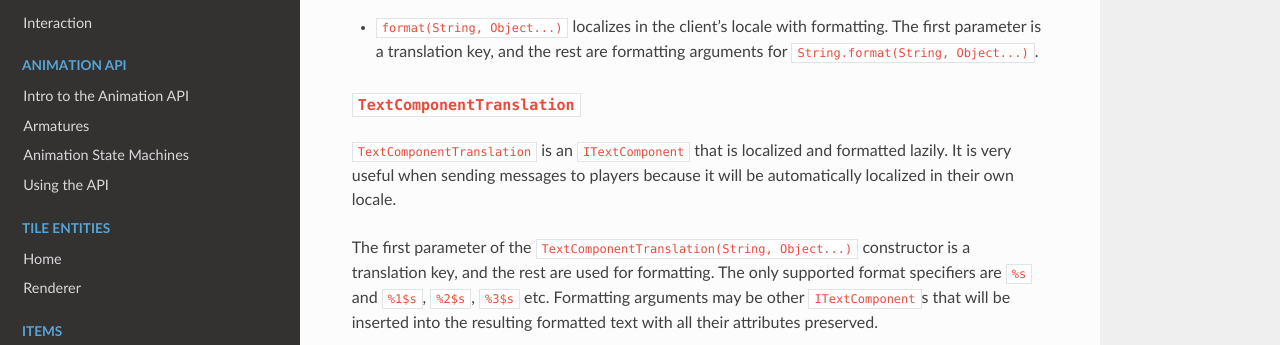
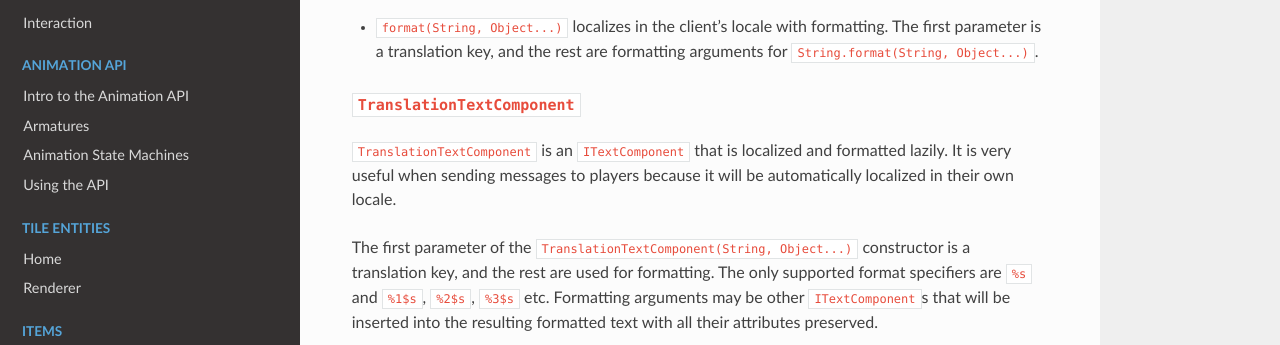
Before and after one commit to MinecraftForge/Documentation, an MkDocs documentation site: the page built from docs/concepts/internationalization.md, in a window 1280 px wide and 900 px high, scrolled down 1443 px. Shown: the part 215-560 px from the top of the window. Built offline with MkDocs 1.6.1, drawn with Linux system fonts in a browser that asks for light colours; nearby versions of some CDN libraries.

Commit message:
Fix TranslationTextComponent class name

```diff
--- a/docs/concepts/internationalization.md
+++ b/docs/concepts/internationalization.md
@@ -51,11 +51,11 @@ Localization methods
 
 - `format(String, Object...)` localizes in the client's locale with formatting. The first parameter is a translation key, and the rest are formatting arguments for `String.format(String, Object...)`.
 
-### `TextComponentTranslation`
+### `TranslationTextComponent`
 
-`TextComponentTranslation` is an `ITextComponent` that is localized and formatted lazily. It is very useful when sending messages to players because it will be automatically localized in their own locale.
+`TranslationTextComponent` is an `ITextComponent` that is localized and formatted lazily. It is very useful when sending messages to players because it will be automatically localized in their own locale.
 
-The first parameter of the `TextComponentTranslation(String, Object...)` constructor is a translation key, and the rest are used for formatting. The only supported format specifiers are `%s` and `%1$s`, `%2$s`, `%3$s` etc. Formatting arguments may be other `ITextComponent`s that will be inserted into the resulting formatted text with all their attributes preserved.
+The first parameter of the `TranslationTextComponent(String, Object...)` constructor is a translation key, and the rest are used for formatting. The only supported format specifiers are `%s` and `%1$s`, `%2$s`, `%3$s` etc. Formatting arguments may be other `ITextComponent`s that will be inserted into the resulting formatted text with all their attributes preserved.
 
 ### `TextComponentHelper`
 
```
